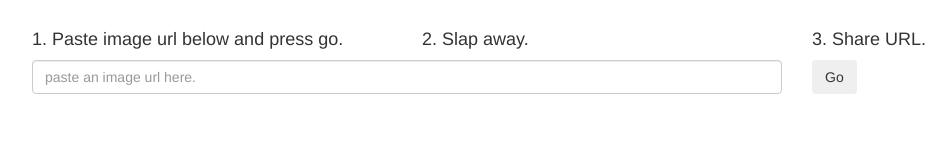
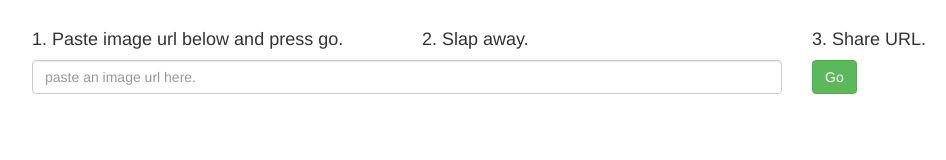
Before and after one commit to ajalmaguer/high-five, a plain HTML site: page index.html in a window 1280 px wide. Shown: the whole page, without its empty margins (38-984 px from the left). Drawn offline with nearby package versions, Linux system fonts and the light colour scheme.

Commit message:
changed button color

```diff
--- a/index.html
+++ b/index.html
@@ -41,7 +41,7 @@
           <input type="text" class="form-control" placeholder="paste an image url here.">
         </div>
         <div class="col-xs-4">
-          <button id="go" class="btn">Go</button>
+          <button id="go" class="btn btn-success">Go</button>
         </div>
       </div>
     </div>
```
